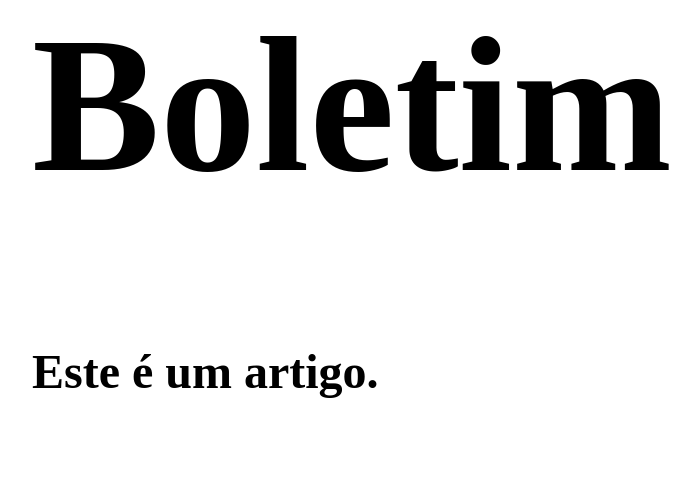
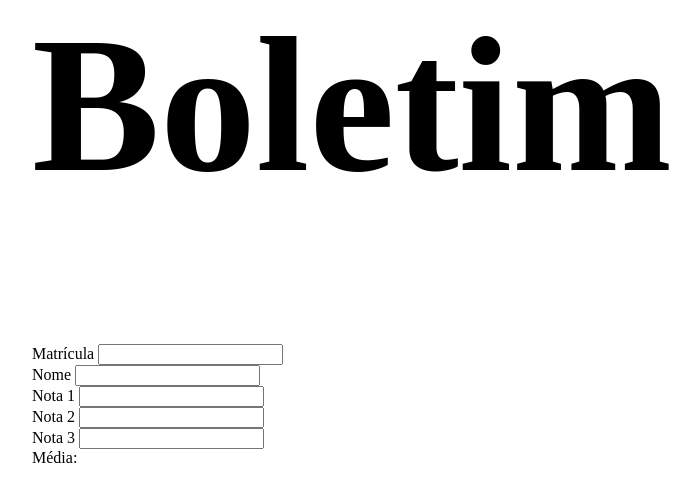
Before and after one commit to xviigimenez/pw, a PHP site: page / in a window 1280 px wide. Shown: the part 134-621 px from the top of the page, without its empty margins (96-796 px from the left). Run offline with PHP 8.4, Linux system fonts and the light colour scheme.

Commit message:
modificada a página index do boletim

```diff
--- a/boletim/index.php
+++ b/boletim/index.php
@@ -10,11 +10,17 @@
             <h1><a href="index.php">Boletim</a></h1>
         </header>
         <main>
-            <article>
-                <h1>Este é um artigo.</h1>
-                <img style="width=95%; height: 95%; margin: 5%" src="tux.webp">
-                <p>O usuário de Windows teme o Tux terrorista.</p>
-            </article>
+            <label>Matrícula</label>
+            <input type="number" name="matricula"><br>
+            <label>Nome</label>
+                    <input type="text" name="nome"><br>
+            <label>Nota 1</label>
+                    <input type="number" name="nota1"><br>
+            <label>Nota 2</label>
+                    <input type="number" name="nota2"><br>
+            <label>Nota 3</label>
+                    <input type="number" name="nota3"><br>
+            <label>Média:</label>
         </main>
         <footer>
             <p>Essa página foi criada por <a href="mailto:gustavo.correa38@etec.sp.gov.br">Gustavo Gimenez Correa</a> e <a href="gabriel.daloco@etec.sp.gov.br">Gabriel Rangel Maciel Daloco</a>.</p>
```
